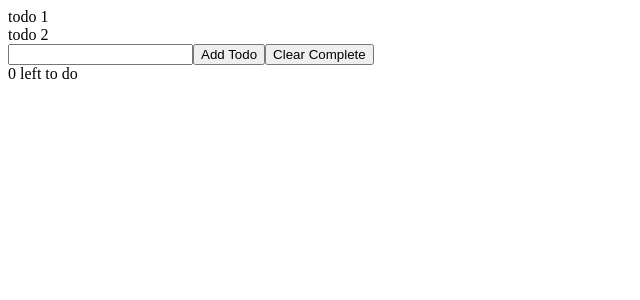
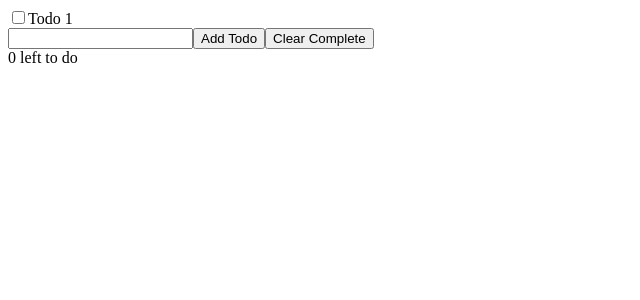
Before and after one commit to fG40912/react-tutorial-1, a React (Create React App) app: page / in a window 1280 px wide. Shown: the top 300 px of the page, without its empty margins (0-640 px from the left). Built offline with nearby package versions, Linux system fonts and the light colour scheme.

Commit message:
Hello World input box + button

```diff
--- a/src/App.js
+++ b/src/App.js
@@ -1,13 +1,21 @@
-import React, {useEffect, useState} from 'react'
+import React, {useRef, useState} from 'react'
 import TodoList from "./TodoList";
 
 function App() {
-  const [todos,setTodos] = useState(['todo 1','todo 2'])
+  const [todos,setTodos] = useState([{id: 1,name: 'Todo 1', completed: false}])
+  const todoNameRef = useRef()
+
+  function handleAddTodo(e){
+    const name = todoNameRef.current.value
+    if(name === "") return
+    else console.log(name)
+  }
+
   return (
     <>
       <TodoList todos={todos} />
-      <input type="text"></input>
-      <button>Add Todo</button>
+      <input ref={todoNameRef} type="text"></input>
+      <button onClick={handleAddTodo} >Add Todo</button>
       <button>Clear Complete</button>
       <div>0 left to do</div>
     </>
--- a/src/Todo.js
+++ b/src/Todo.js
@@ -1,7 +1,12 @@
 import React from 'react'
 
 export default function Todo({todo}) {
-  return (
-    <div> {todo} </div>
-  )
+    return (
+        <div>
+            <label>
+                <input type="checkbox" checked={todo.completed}></input>
+                {todo.name}
+            </label>
+        </div>
+    )
 }
--- a/src/TodoList.js
+++ b/src/TodoList.js
@@ -4,7 +4,7 @@
 export default function TodoList({todos}) {
   return (
     todos.map(todo => {
-      return <Todo key={todo} todo={todo} />
+      return <Todo key={todo.id} todo={todo} />
     })
   )
 }
```
